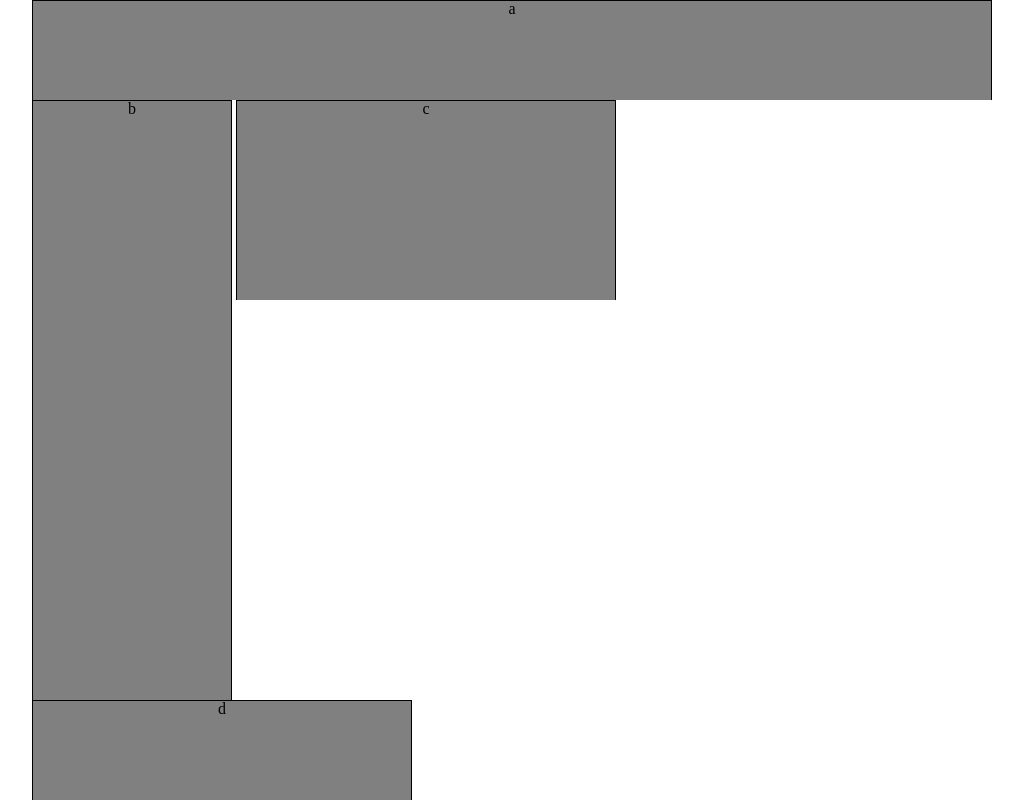
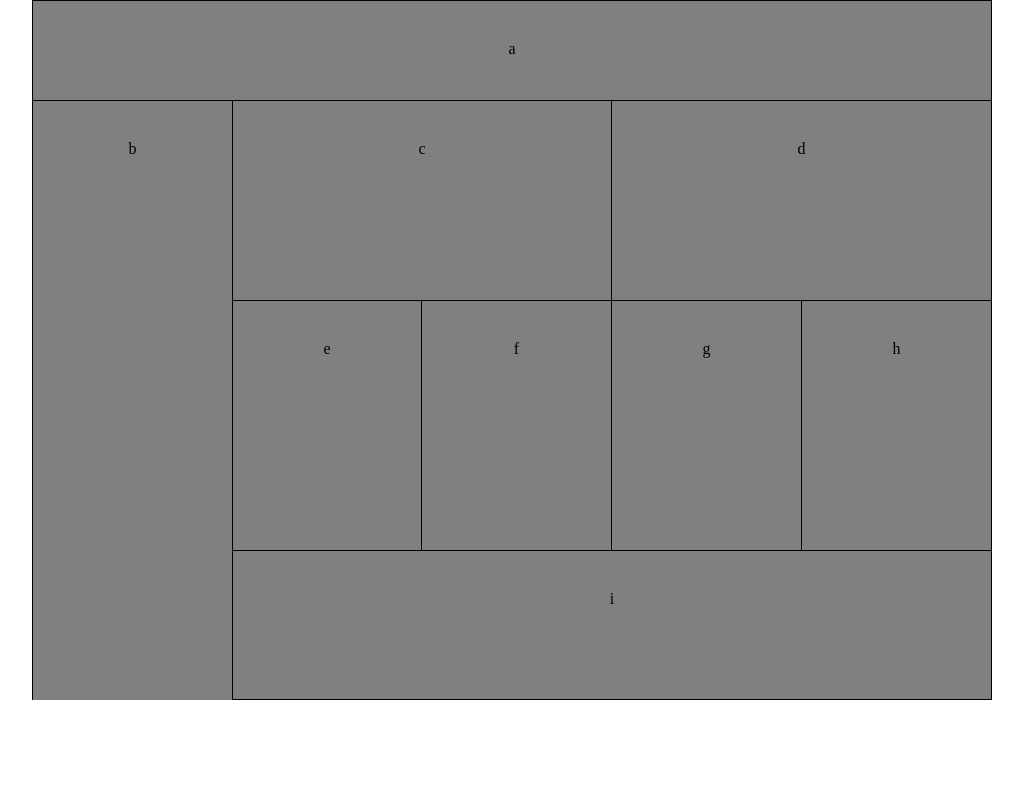
Before and after one commit to KaterynaShydlovska/lab-01, a plain HTML site: page index.html in a window 1280 px wide. Shown: the top 800 px of the page, without its empty margins (128-1151 px from the left). Drawn offline with Linux system fonts and the light colour scheme.

Commit message:
finished wireframes

```diff
--- a/base.css
+++ b/base.css
@@ -24,7 +24,7 @@ border-bottom: 0;
 margin: 0;
 background: gray;
 }
-div:first-of-type{
+b{
   height: 150px;
 }
 
@@ -34,7 +34,6 @@ div:first-of-type{
 
 }
 
-
 footer{
 width: 480px;
 height: 80px;
--- a/index.html
+++ b/index.html
@@ -5,17 +5,15 @@
   <link rel="stylesheet" href="reset.css">
   <link rel="stylesheet" href="base.css">
   <link rel="stylesheet" href="layout.css">
-  <link rel="stylesheet" href="module.css">
   <link rel="stylesheet" href="theme.css">
-  <title>mobile</title>
+  <title>mobile & desktop screens</title>
 </head>
 <body>
   <header><p>a</p></header>
-  <div><p>b</p></div>
+  <div class="b"><p>b</p></div>
   <div><p>c</p></div><div><p>d</p></div>
   <main class="boxes">
-    <div><p>e</p></div><div><p>f</p></div>
-    <div><p>g</p></div><div><p>h</p></div>
+    <div><p>e</p></div><div><p>f</p></div><div><p>g</p></div><div><p>h</p></div>
   </main>
   <footer>
     <p>i</p>
--- a/layout.css
+++ b/layout.css
@@ -1,5 +1,3 @@
-
-
 
 header div{
   display: block;
@@ -10,7 +8,7 @@ header div{
 }
 p{
 text-align: center;
-/* padding: 40px 0 40px 0; */
+padding: 40px 0 40px 0;
 }
 
 /* Medium devices (landscape tablets, 768px and up) */
@@ -33,17 +31,23 @@ text-align: center;
     margin: 0;
     display: inline-block;
   }
-   div:first-of-type{
+   .b{
     width: 200px;
     height: 600px;
-    /* border: 1px solid black; */
+    float:left;
+    border-right:0;
   }
   .boxes div{
     width: 190px;
     height: 250px;
+    display: inline-block;
+
   }
+
+
   footer{
     width: 760px;
     height: 150px;
+    float: left;
   }
 }
--- a/theme.css
+++ b/theme.css
@@ -4,3 +4,7 @@
 .boxes div:nth-child(4){
   border-left: 0;
 }
+
+div:nth-of-type(3n){
+border-left: 0;
+}
```
Also changed, not shown: module.css (deleted).
